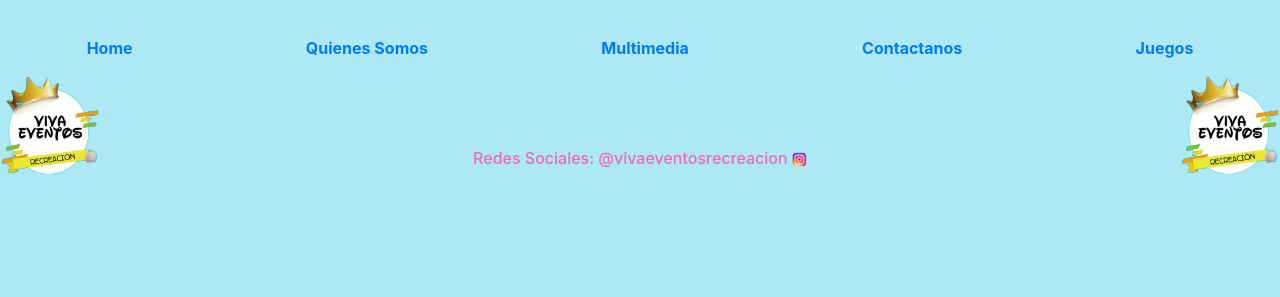
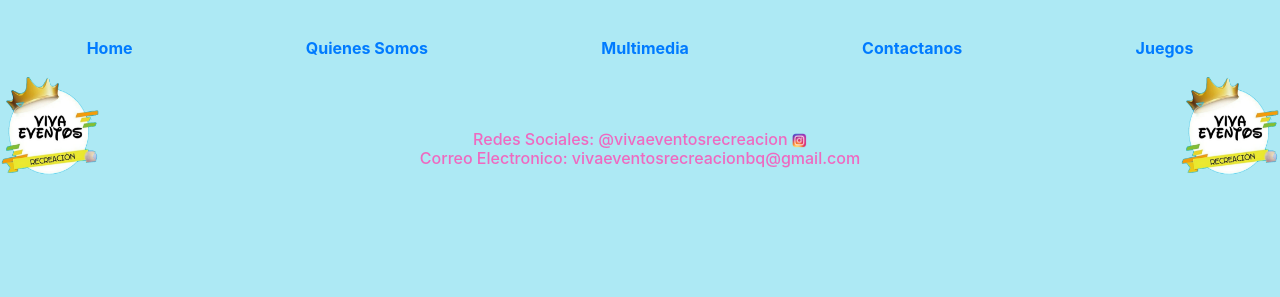
Before and after one commit to cdelacruz8/viva-eventos, a PHP site: page / in a window 1280 px wide. Shown: the part 449-746 px from the top of the page. Run offline with PHP 8.4, Linux system fonts and the light colour scheme.

Commit message:
se añade correo electronico en todas los html

```diff
--- a/contactanos.html
+++ b/contactanos.html
@@ -10,6 +10,7 @@
 
   <title></title>
 </head>
+
 <body>
 
   <nav>
@@ -95,7 +96,9 @@
         <img src="logoo.png" width="100" height="100" />
       </div> <!-- cada uno de los ítems flexibles -->
       <h4>Redes Sociales: @vivaeventosrecreacion <a href="https://www.instagram.com/vivaeventosrecreacion/"><img
-            src="img\instagram.png" height="15px" width="15px" alt=""></a></h4>
+            src="img\instagram.png" height="15px" width="15px" alt=""></a>
+        <br>Correo Electronico: vivaeventosrecreacionbq@gmail.com
+      </h4>
       <div id="item item-2">
         <img src="logoo.png" width="100" height="100" />
       </div>
--- a/estilo2.css
+++ b/estilo2.css
@@ -22,6 +22,7 @@ body {
     .abajo h4{
       color:  rgba(255, 73, 179, 0.8);
       font-size: 16px;
+      text-align: center;
     }
 
 ul{
--- a/home.html
+++ b/home.html
@@ -49,7 +49,9 @@
                 <img src="logoo.png" width="100" height="100" />
             </div> <!-- cada uno de los ítems flexibles -->
             <h4>Redes Sociales: @vivaeventosrecreacion <a href="https://www.instagram.com/vivaeventosrecreacion/"><img
-                        src="img\instagram.png" height="15px" width="15px" alt=""></a></h4>
+                        src="img\instagram.png" height="15px" width="15px" alt=""></a>
+                <br>Correo Electronico: vivaeventosrecreacionbq@gmail.com
+            </h4>
 
             <div id="item item-2">
                 <img src="logoo.png" width="100" height="100" />
--- a/quienessomos.html
+++ b/quienessomos.html
@@ -50,7 +50,9 @@
                 <img src="logoo.png" width="100" height="100" />
             </div> <!-- cada uno de los ítems flexibles -->
             <h4>Redes Sociales: @vivaeventosrecreacion <a href="https://www.instagram.com/vivaeventosrecreacion/"><img
-                        src="img\instagram.png" height="15px" width="15px" alt=""></a></h4>
+                        src="img\instagram.png" height="15px" width="15px" alt=""></a>
+                <br>Correo Electronico: vivaeventosrecreacionbq@gmail.com
+            </h4>
             <div id="item item-2">
                 <img src="logoo.png" width="100" height="100" />
             </div>
```
Also changed, not shown: juegos.html (+7 -5 lines), multimedia.html (+7 -3 lines).
